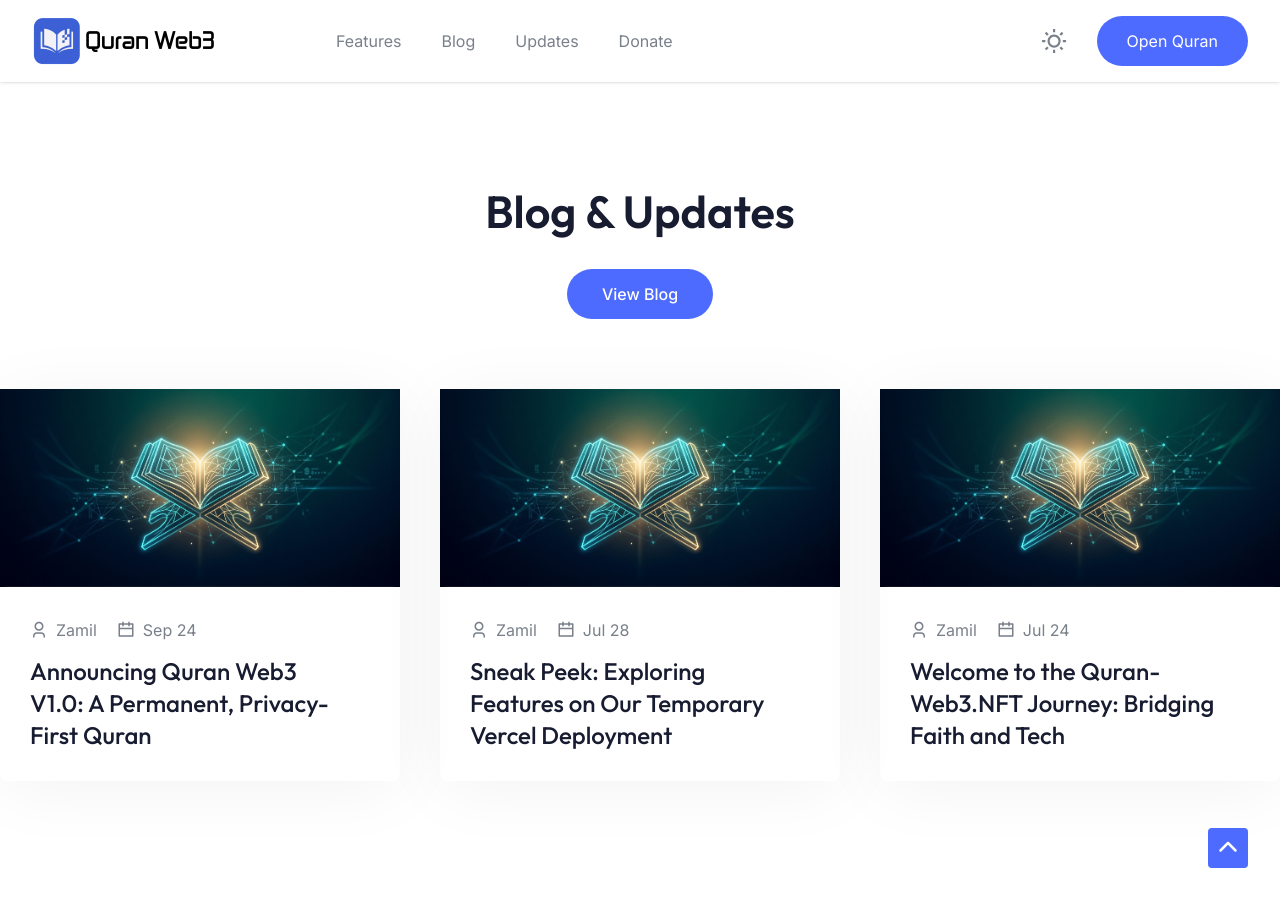
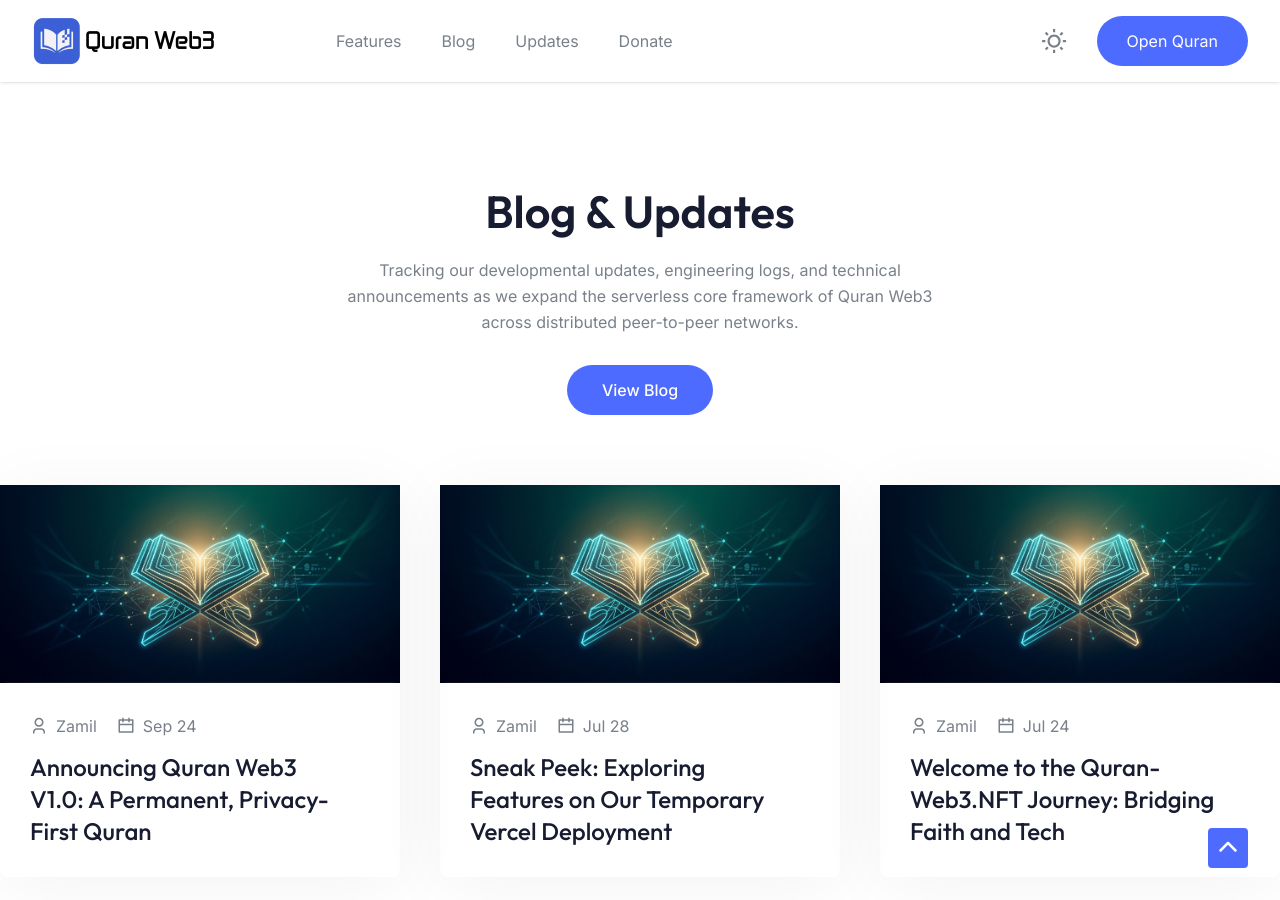
Before and after one commit to quran-web3/quran-web3.github.io, a Jekyll site: the page built from index.html, in a window 1280 px wide and 900 px high, scrolled down 3929 px. Built offline with Jekyll 4.4.1, drawn with Linux system fonts in a browser that asks for light colours.

Commit message:
Update home.html

```diff
--- a/_layouts/home.html
+++ b/_layouts/home.html
@@ -266,20 +266,16 @@
         </div>
       </section>
       <section id="blog" class="ji gp uq">
-        <div
-          x-data="{ sectionTitle: `Blog & Updates`}"
-        >
+        <div x-data="{
+          sectionTitle: `Blog & Updates`,
+          sectionTitleText: `Tracking our developmental updates, engineering logs, and technical announcements as we expand the serverless core framework of Quran Web3 across distributed peer-to-peer networks.`
+        }">
           <div class="animate_top bb ze rj ki xn vq">
-              <h4
-                      x-text="sectionTitle"
-                      class="fk vj pr kk wm on/5 gq/2 bb _b"
-              >
-              </h4>
-          </div>
-        </div>
+            <h2 x-text="sectionTitle" class="fk vj pr kk wm on/5 gq/2 bb _b"></h2>
             <p class="bb on/5 wo/5 hq" x-text="sectionTitleText"></p>
+
             <div class="tc wf xf bg" style="margin-top: 30px; width: 100%;">
-          <a href="{{ '/blog/' | relative_url }}" class="animate_top vc ek rg lk gh sl ml il gi hi" style="display: inline-block; padding: 12px 35px;">
+              <a href="{{ '/blog/' | relative_url }}" class="vc ek rg lk gh sl ml il gi hi" style="display: inline-block; padding: 12px 35px;">
                   View Blog
               </a>
             </div>
@@ -326,28 +322,41 @@
             <div class="swiper testimonial-01">
               <div class="swiper-wrapper">
 
-                <div class="swiper-slide">
-                  <div class="i hh rm sg vk xm bi qj">
+          <!-- SAMPLE SLIDE NODE (Apply this structural adjustment to all your slides loop) -->
+          <div class="swiper-slide" style="height: auto; display: flex;">
+            <div class="i hh rm sg vk xm bi qj" style="width: 100%; display: flex; flex-direction: column; justify-content: space-between; height: 100%; padding: 30px;">
               <span class="rc je md/2 gh xg h q r"></span>
               <span class="rc je md/2 mh yg h q p"></span>
-                    <div class="tc sf rn tn un zf dp">
-                      <img class="bf" src="{{ '/images/testimonial.png' | relative_url }}" alt="Zamil Hasballah" />
-                      <div>
-                        <img src="{{ '/images/icon-quote.svg' | relative_url }}" alt="Quote" />
-                        <p class="ek ik xj _p kc fb">
+
+              <!-- Core Card Layout Grid Flex Shift -->
+              <div class="tc sf rn tn un zf dp" style="display: flex; flex-direction: column; justify-content: space-between; height: 100%; width: 100%; gap: 15px;">
+
+                <!-- Top Row: Profile Avatar Image -->
+                <div style="text-align: center;">
+                  <img class="bf" src="{{ '/images/testimonial.png' | relative_url }}" alt="Zamil Hasballah" style="margin: 0 auto;" />
+                </div>
+
+                <!-- Middle Row: Quote Text Content Box (Expands to fill vertical empty spaces smoothly) -->
+                <div style="flex-grow: 1; display: flex; flex-direction: column; justify-content: flex-start; min-height: 120px;">
+                  <img src="{{ '/images/icon-quote.svg' | relative_url }}" alt="Quote" style="width: 32px; height: auto; margin-bottom: 10px;" />
+                  <p class="ek ik xj _p kc fb" style="font-size: 14px; line-height: 1.6; text-align: left; margin: 0; padding: 0;">
                     The automated 10-script Python pipeline is fully locked, dumping clean static layers directly into parallel frontend tracks (../). Production staging is flying at quranweb3.vercel.app and pinned on IPFS via Lighthouse.
                   </p>
-                        <div class="tc yf vf">
-                          <div>
-                            <span class="rc ek xj kk wm zb"><a href="https://www.linkedin.com/in/quran-web3" target="_blank">Zamil Hasballah</a></span>
-                            <span class="rc">Dev Log #7 • V1.0 Stable Release Live! </span>
                 </div>
-                          <img class="rk" src="{{ '/images/brand.png' | relative_url }}" alt="Quran-Web3" />
+
+                <!-- Bottom Row: Metadata Footer Module (Locked perfectly at the absolute baseline) -->
+                <div class="tc yf vf" style="border-top: 1px solid #E2E8F0; padding-top: 15px; margin-top: auto; display: flex; justify-content: space-between; align-items: center; width: 100%;">
+                  <div style="text-align: left;">
+                    <span class="rc ek xj kk wm zb" style="display: block; font-weight: bold;"><a href="https://www.linkedin.com/in/quran-web3" target="_blank">Zamil Hasballah</a></span>
+                    <span class="rc" style="font-size: 12px; display: block; margin-top: 2px;">Dev Log #7 • V1.0 Stable Release Live!</span>
+                  </div>
+                  <img class="rk" src="{{ '/images/brand.png' | relative_url }}" alt="Quran-Web3" style="height: 24px; width: auto; object-fit: contain;" />
+                </div>
+
               </div>
             </div>
           </div>
-                  </div>
-                </div>
+          <!-- END OF SAMPLE SLIDE -->
 
                 <div class="swiper-slide">
                   <div class="i hh rm sg vk xm bi qj">
```
Lines whose indentation alone changed are shown as unchanged.
